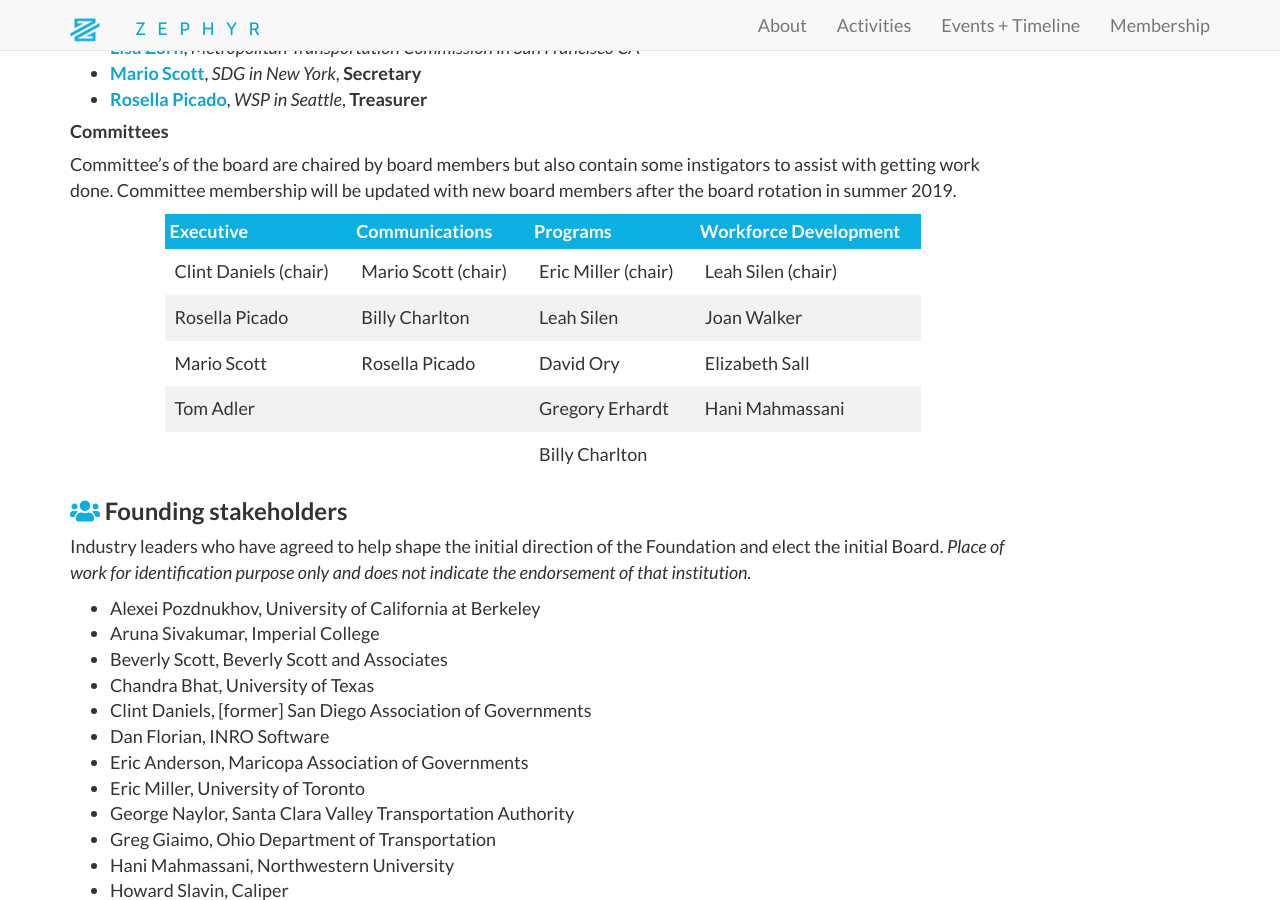
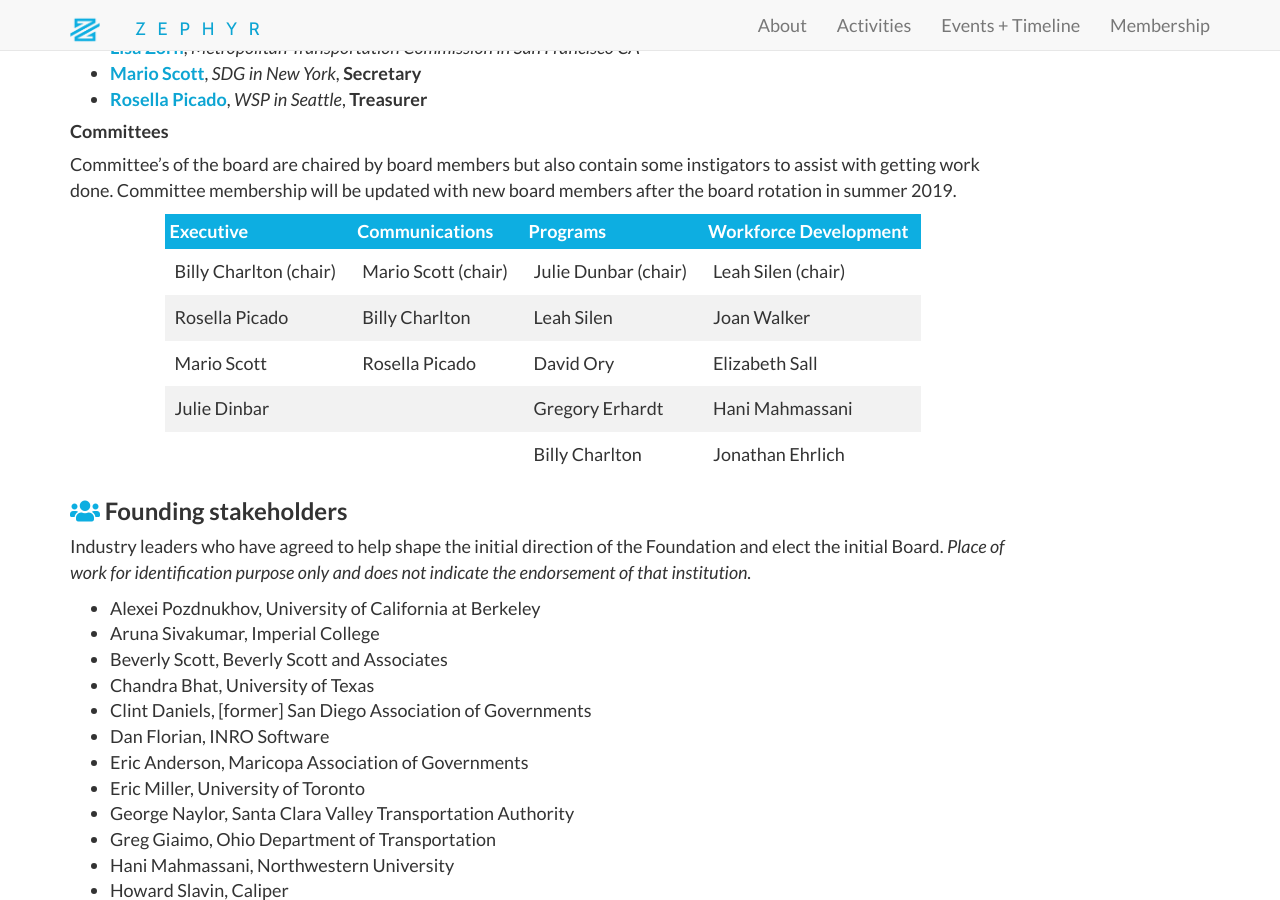
Before and after one commit to ZephyrTransport/zephyr-website, a Jekyll site: the page built from leadership.md, in a window 1280 px wide and 900 px high, scrolled down 414 px. Built offline with Jekyll 4.4.1, drawn with Linux system fonts in a browser that asks for light colours; nearby versions of some CDN libraries.

Commit message:
leadership

```diff
--- a/leadership.md
+++ b/leadership.md
@@ -20,20 +20,22 @@
 
 
 #### Committees
+
 Committee's of the board are chaired by board members but also contain some instigators to assist with getting work done.  Committee membership will be updated with new board members after the board rotation in summer 2019.
 
 **Executive** | **Communications** | **Programs** | **Workforce Development**
 --- | --- | --- | ---
-Clint Daniels (chair) | Mario Scott (chair) | Eric Miller (chair) | Leah Silen (chair)
+Billy Charlton (chair) | Mario Scott (chair) | Julie Dunbar (chair) | Leah Silen (chair)
 Rosella Picado     | Billy Charlton | Leah Silen | Joan Walker
 Mario Scott | Rosella Picado     | David Ory | Elizabeth Sall
-Tom Adler |  | Gregory Erhardt     | Hani Mahmassani
- |  | Billy Charlton |
+Julie Dinbar |  | Gregory Erhardt     | Hani Mahmassani
+ |  | Billy Charlton | Jonathan Ehrlich
 
 ### <i class="fa fa-users" style="color:#{{ site.highlight-color }}" aria-hidden="true"></i> Founding stakeholders
 
 Industry leaders who have agreed to help shape the initial direction of the Foundation and elect the initial Board.
 *Place of work for identification purpose only and does not indicate the endorsement of that institution.*
+
  * Alexei Pozdnukhov, University of California at Berkeley
  * Aruna Sivakumar, Imperial College
  * Beverly Scott, Beverly Scott and Associates
```
